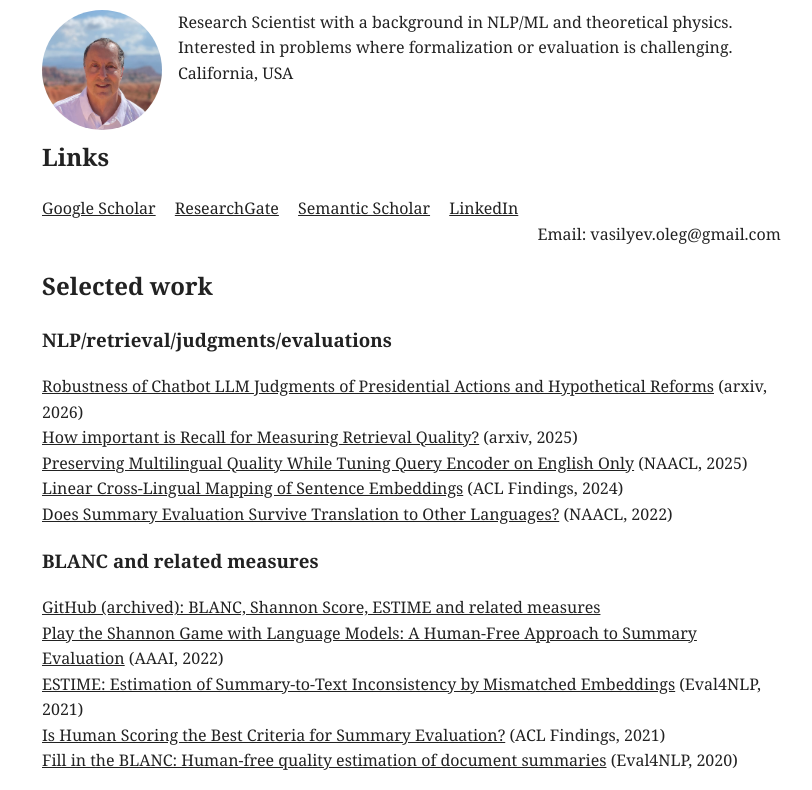
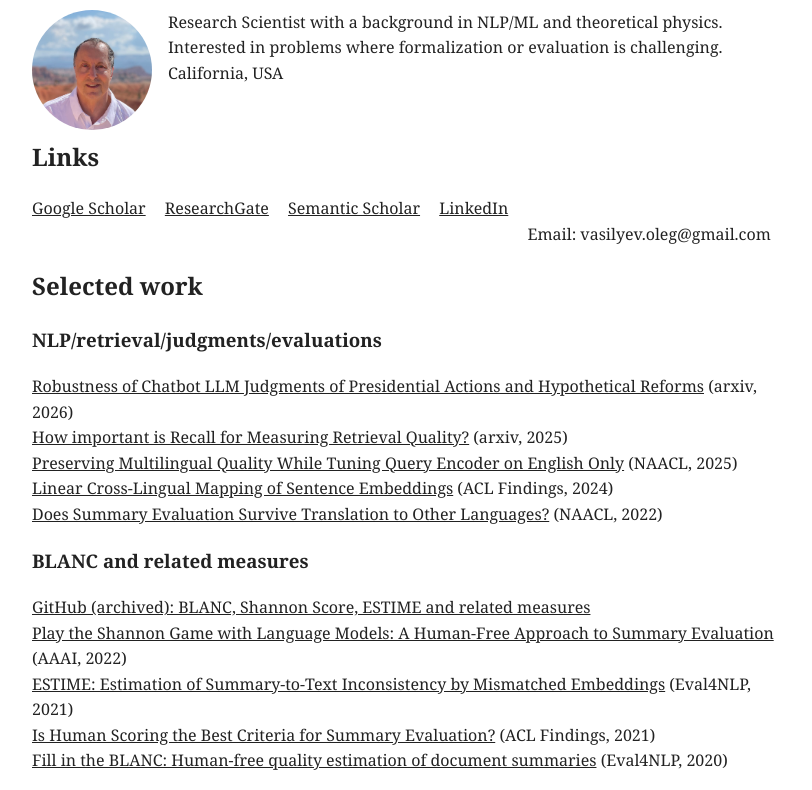
Before and after one commit to Vasilyev-Oleg/Vasilyev-Oleg.github.io, a plain HTML site: page index.html in a window 1280 px wide. Shown: the part 127-917 px from the top of the page, without its empty margins (228-1040 px from the left). Drawn offline with Linux system fonts and the light colour scheme.

Commit message:
Increase max-width of body to 760px

```diff
--- a/index.html
+++ b/index.html
@@ -3,7 +3,7 @@
 <head>
 <style>
 body {
-  max-width: 740px;
+  max-width: 760px;
   margin: 4rem auto;
   padding: 0 1.5rem;
   font-family: Georgia, serif;
```
